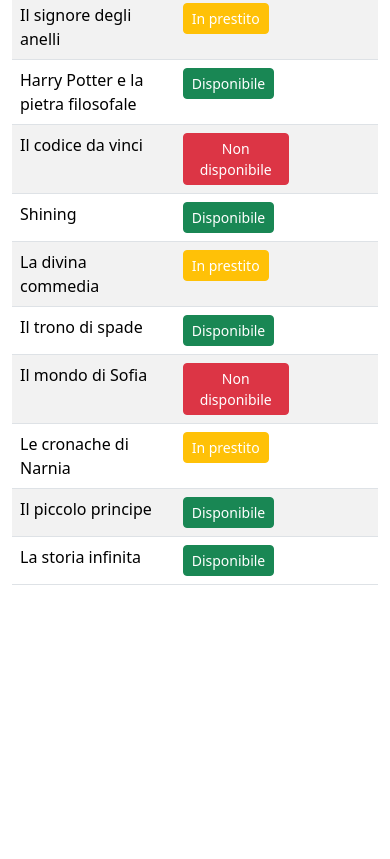
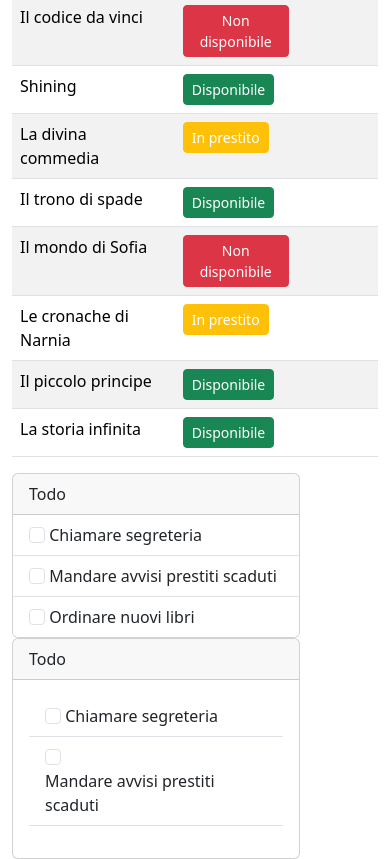
Before and after one commit to vanessabusato9/html-css-bootstrap-dashboard, a plain HTML site: page index.html in a window 390 px wide. Shown: the part 351-1210 px from the top of the page. Before the commit the page ends 952 px from the top, so only its background shows below. Drawn offline with nearby package versions, Linux system fonts and the light colour scheme.

Commit message:
continuato struttura responsive mobile

```diff
--- a/index.html
+++ b/index.html
@@ -16,7 +16,7 @@
         <div class="container-fluid bg-dark">
             <div class="row">
                 <div class="col-6">
-                    <img class="img-fluid" src="./img/duck.png" alt="duck">
+                    <img class="img-fluid w-25" src="./img/duck.png" alt="duck">
                 </div>
                 <div class="col-6">
                     <i class="bi bi-list"></i>
@@ -114,6 +114,43 @@
                     </tr>
                 </tbody>
             </table>
+            <div class="card" style="width: 18rem;">
+                <div class="card-header">
+                    Todo
+                </div>
+                <ul class="list-group list-group-flush">
+                    <li class="list-group-item">
+                        <input class="form-check-input" type="checkbox" value="" id="flexCheckDefault">
+                        <label class="form-check-label" for="flexCheckDefault">Chiamare segreteria</label>
+                    </li>
+                    <li class="list-group-item">
+                        <input class="form-check-input" type="checkbox" value="" id="flexCheckDefault">
+                        <label class="form-check-label" for="flexCheckDefault">Mandare avvisi prestiti scaduti</label>
+                    </li>
+                    <li class="list-group-item">
+                        <input class="form-check-input" type="checkbox" value="" id="flexCheckDefault">
+                        <label class="form-check-label" for="flexCheckDefault">Ordinare nuovi libri</label>
+                    </li>
+                </ul>
+            </div>
+            <div class="card" style="width: 18rem;">
+                <div class="card-header">
+                    Todo
+                </div>
+                <ul class="list-group list-group-flush p-3">
+                    <li class="list-group-item">
+                        <input class="form-check-input" type="checkbox" value="" id="flexCheckDefault">
+                        <label class="form-check-label" for="flexCheckDefault">Chiamare segreteria</label>
+                    </li>
+                    <li class="list-group-item">
+                        <input class="form-check-input" type="checkbox" value="" id="flexCheckDefault">
+                        <label class="form-check-label" for="flexCheckDefault">Mandare avvisi prestiti scaduti</label>
+                    </li>
+                    <li class="list-group-item">
+
+                    </li>
+                </ul>
+            </div>
         </div>
     </main>
 </body>
```
Lines whose indentation alone changed are shown as unchanged.
